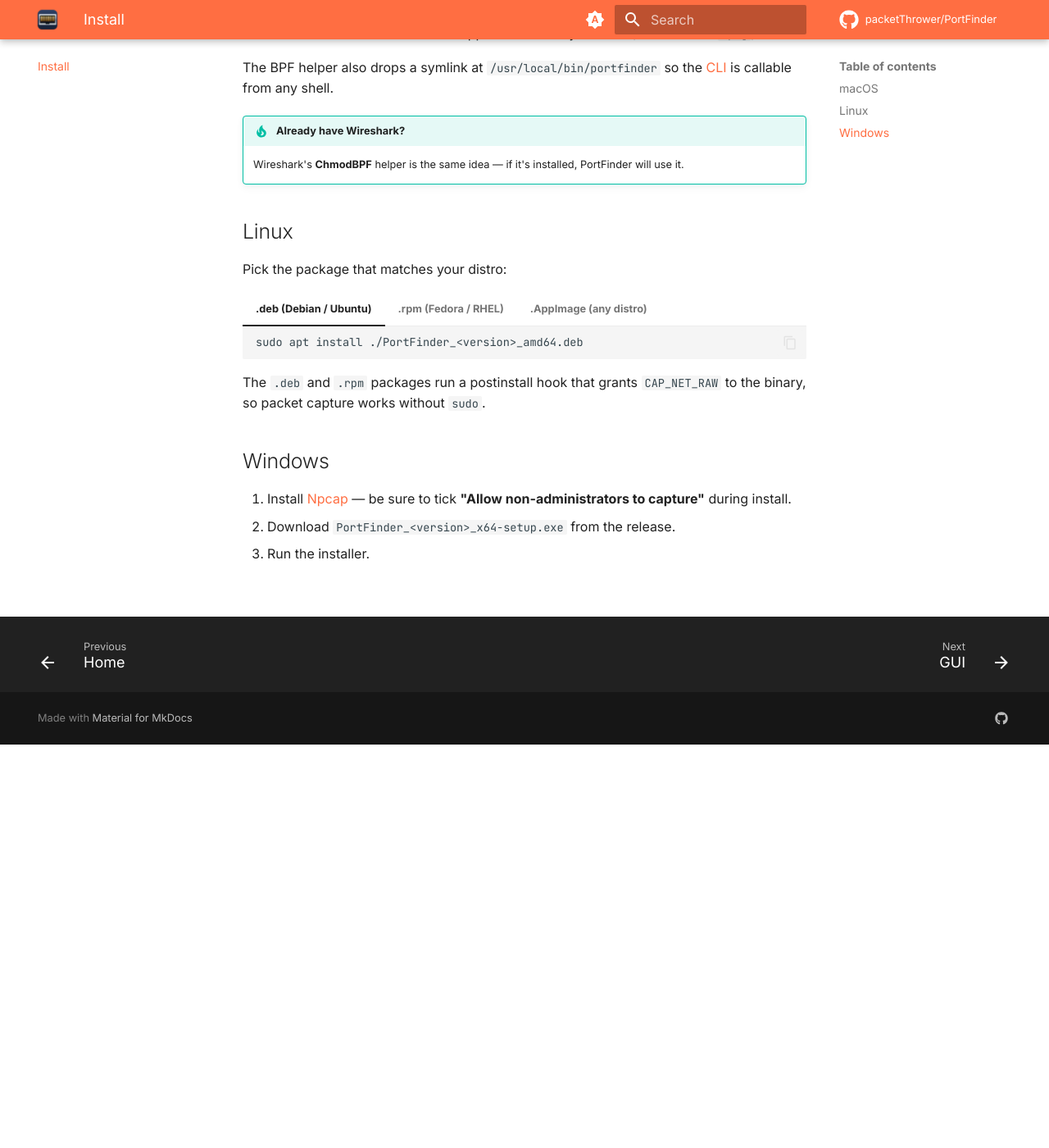
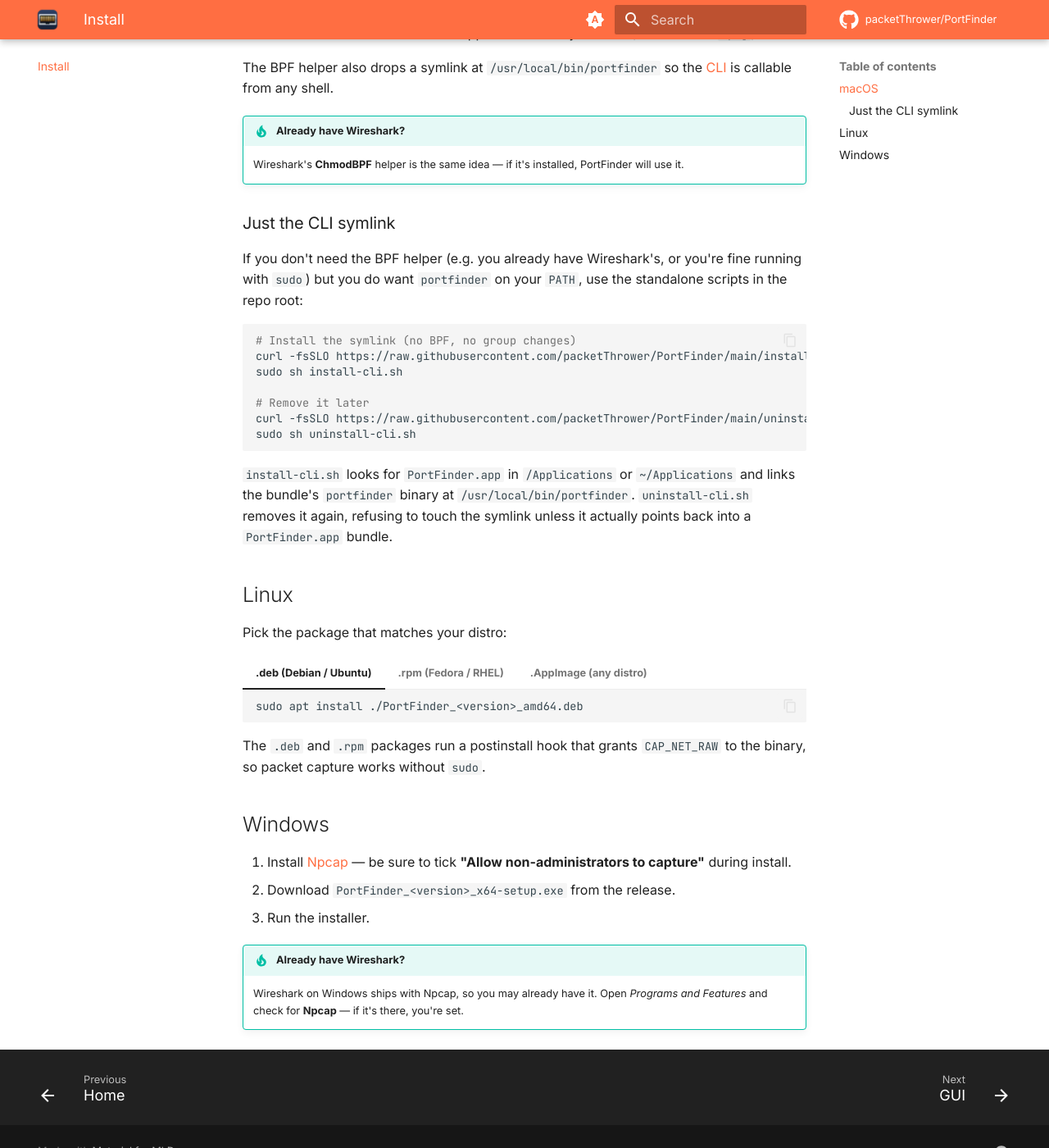
Before and after one commit to packetThrower/PortFinder, an MkDocs documentation site: the page built from docs/install.md, in a window 1280 px wide and 1400 px high, scrolled down 492 px. Shown: the whole window at 82% size. Built offline with MkDocs 1.6.1 and Material for MkDocs 9.7.7, drawn with Linux system fonts in a browser that asks for light colours; comment, search, counter and statistics services are not loaded.

Commit message:
Add install-cli.sh / uninstall-cli.sh + Windows Npcap-from-Wireshark tip
Standalone scripts at the repo root for users who want the
`portfinder` CLI on their PATH without installing the full BPF
helper:

- install-cli.sh: locates PortFinder.app under /Applications or
  ~/Applications and creates /usr/local/bin/portfinder pointing at
  the bundled binary. No group, daemon, or capture changes.
- uninstall-cli.sh: removes the symlink, but only if it actually
  points back into a PortFinder.app bundle (so unrelated symlinks
  with the same name stay put).

The BPF helper still creates the same symlink, so these scripts are
only needed when you're keeping the install minimal — already use
Wireshark's ChmodBPF, or fine running with sudo.

Also added a Windows-side analog to the macOS Wireshark tip:
Wireshark on Windows bundles Npcap, so a lot of users already have it.

README + docs/install.md updated with usage and curl|sh snippets.

Co-Authored-By: Claude Opus 4.6 (1M context) <noreply@anthropic.com>

````diff
--- a/docs/install.md
+++ b/docs/install.md
@@ -16,6 +16,22 @@ The BPF helper also drops a symlink at `/usr/local/bin/portfinder` so the [CLI](
 
 !!! tip "Already have Wireshark?"
     Wireshark's **ChmodBPF** helper is the same idea — if it's installed, PortFinder will use it.
+
+### Just the CLI symlink
+
+If you don't need the BPF helper (e.g. you already have Wireshark's, or you're fine running with `sudo`) but you do want `portfinder` on your `PATH`, use the standalone scripts in the repo root:
+
+```bash
+# Install the symlink (no BPF, no group changes)
+curl -fsSLO https://raw.githubusercontent.com/packetThrower/PortFinder/main/install-cli.sh
+sudo sh install-cli.sh
+
+# Remove it later
+curl -fsSLO https://raw.githubusercontent.com/packetThrower/PortFinder/main/uninstall-cli.sh
+sudo sh uninstall-cli.sh
+```
+
+`install-cli.sh` looks for `PortFinder.app` in `/Applications` or `~/Applications` and links the bundle's `portfinder` binary at `/usr/local/bin/portfinder`. `uninstall-cli.sh` removes it again, refusing to touch the symlink unless it actually points back into a `PortFinder.app` bundle.
 
 ## Linux
 
@@ -47,3 +63,6 @@ The `.deb` and `.rpm` packages run a postinstall hook that grants `CAP_NET_RAW`
 1. Install [Npcap](https://npcap.com/#download) — be sure to tick **"Allow non-administrators to capture"** during install.
 2. Download `PortFinder_<version>_x64-setup.exe` from the release.
 3. Run the installer.
+
+!!! tip "Already have Wireshark?"
+    Wireshark on Windows ships with Npcap, so you may already have it. Open *Programs and Features* and check for **Npcap** — if it's there, you're set.
````
Also changed, not shown: README.md (+9 -0 lines), 2 other files.
